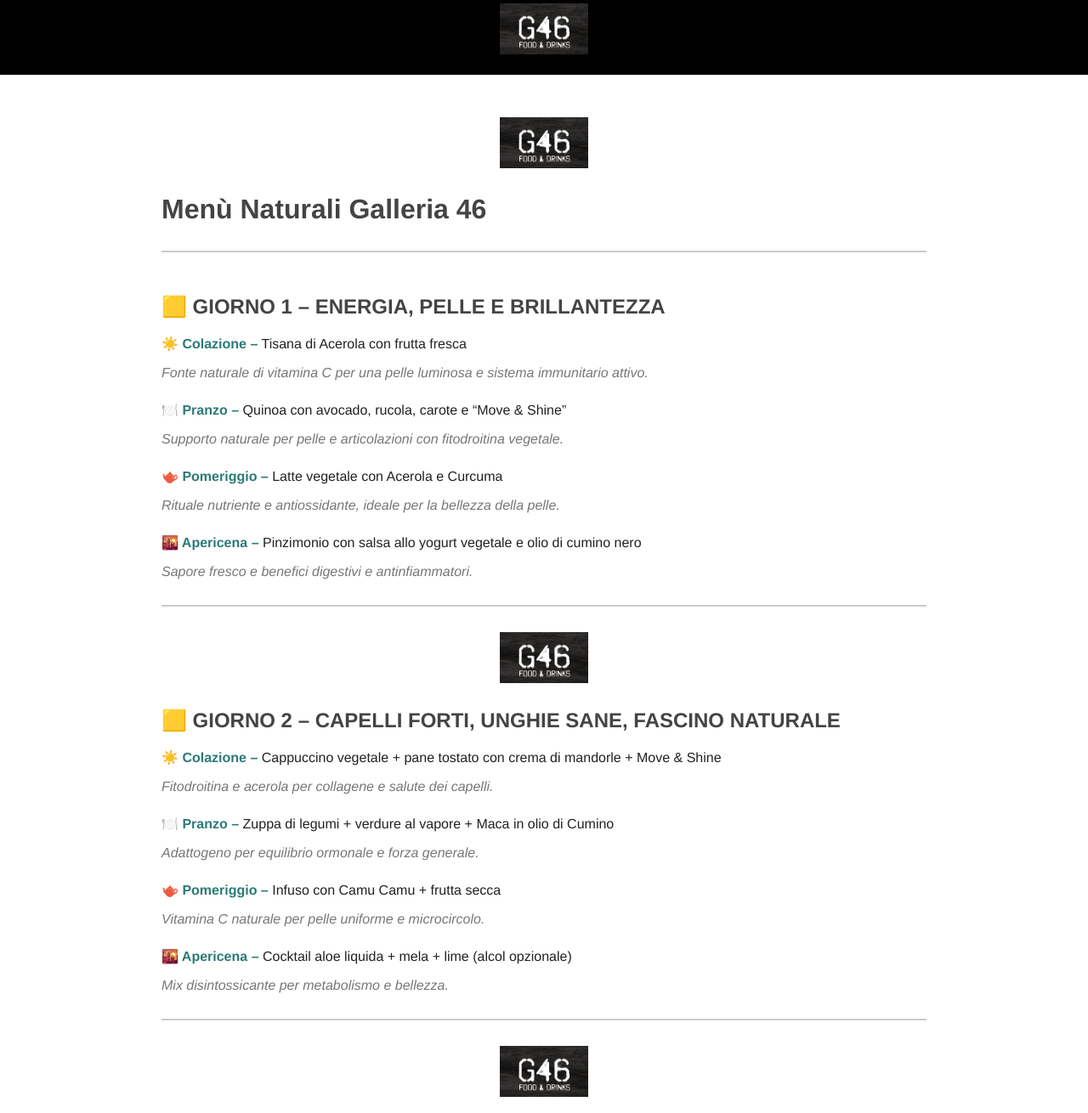
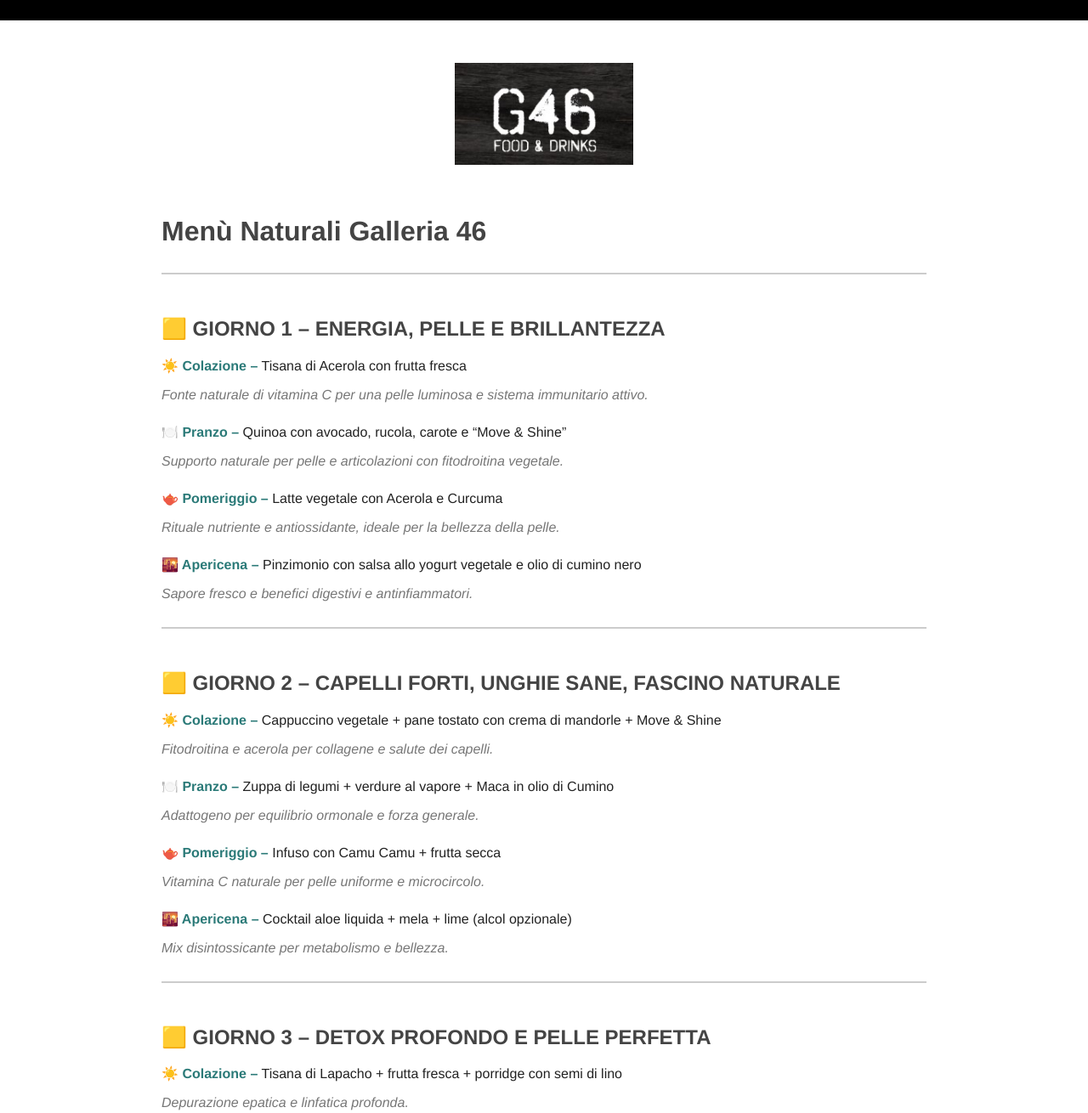
Before and after one commit to Anto161062/Galleria-46, a plain HTML site: page index.html in a window 1280 px wide. Shown: the part 16-1326 px from the top of the page at 85% size. Drawn offline with Linux system fonts and the light colour scheme.

Commit message:
Update index.html

```diff
--- a/index.html
+++ b/index.html
@@ -51,10 +51,9 @@
 </head>
 <body>
   <header>
-    <img src="logo galleria 46.jpg" alt="Logo Galleria 46">
   </header>
   <main>
-    <img src="logo galleria 46.jpg" alt="Logo Galleria 46" style="display:block; margin: 0 auto 30px auto; height: 60px;">
+    <img src="logo galleria 46.jpg" alt="Logo Galleria 46" style="display:block; margin: 0 auto 60px auto; height: 120px;">
     <h1>Menù Naturali Galleria 46</h1>
 
     <!-- CONTENUTO DEI 10 GIORNI INSERITO QUI DI SEGUITO -->
@@ -83,7 +82,6 @@
 
     <!-- GIORNO 2 – GIOVANI -->
 <div class="giorno">
-  <img src="logo galleria 46.jpg" alt="Logo Galleria 46" style="display:block; margin: 0 auto 30px auto; height: 60px;">
   <h2>🟨 GIORNO 2 – CAPELLI FORTI, UNGHIE SANE, FASCINO NATURALE</h2>
   <div class="sezione">
     <p><span class="etichetta">☀️ Colazione –</span> Cappuccino vegetale + pane tostato con crema di mandorle + Move & Shine</p>
@@ -105,7 +103,6 @@
 
 <!-- GIORNO 3 – GIOVANI -->
 <div class="giorno">
-  <img src="logo galleria 46.jpg" alt="Logo Galleria 46" style="display:block; margin: 0 auto 30px auto; height: 60px;">
   <h2>🟨 GIORNO 3 – DETOX PROFONDO E PELLE PERFETTA</h2>
   <div class="sezione">
     <p><span class="etichetta">☀️ Colazione –</span> Tisana di Lapacho + frutta fresca + porridge con semi di lino</p>
@@ -127,7 +124,6 @@
 
 <!-- GIORNO 4 – GIOVANI -->
 <div class="giorno">
-  <img src="logo galleria 46.jpg" alt="Logo Galleria 46" style="display:block; margin: 0 auto 30px auto; height: 60px;">
   <h2>🟨 GIORNO 4 – TONO, UMORE E FASCINO NATURALE</h2>
   <div class="sezione">
     <p><span class="etichetta">☀️ Colazione –</span> Caffè + pane ai cereali + Move & Shine</p>
@@ -149,7 +145,6 @@
 
 <!-- GIORNO 5 – GIOVANI -->
 <div class="giorno">
-  <img src="logo galleria 46.jpg" alt="Logo Galleria 46" style="display:block; margin: 0 auto 30px auto; height: 60px;">
   <h2>🟨 GIORNO 5 – EQUILIBRIO ORMONALE E BENESSERE TOTALE</h2>
   <div class="sezione">
     <p><span class="etichetta">☀️ Colazione –</span> Latte vegetale con cereali + Maca</p>
@@ -171,7 +166,6 @@
 
 <!-- GIORNO 1 – 30/50 ANNI -->
 <div class="giorno">
-  <img src="logo galleria 46.jpg" alt="Logo Galleria 46" style="display:block; margin: 0 auto 30px auto; height: 60px;">
   <h2>🟩 GIORNO 1 – ENERGIA CELLULARE E DIGESTIONE ATTIVA</h2>
   <div class="sezione">
     <p><span class="etichetta">☀️ Colazione –</span> Latte vegetale + Moringa in polvere + pane integrale</p>
```
